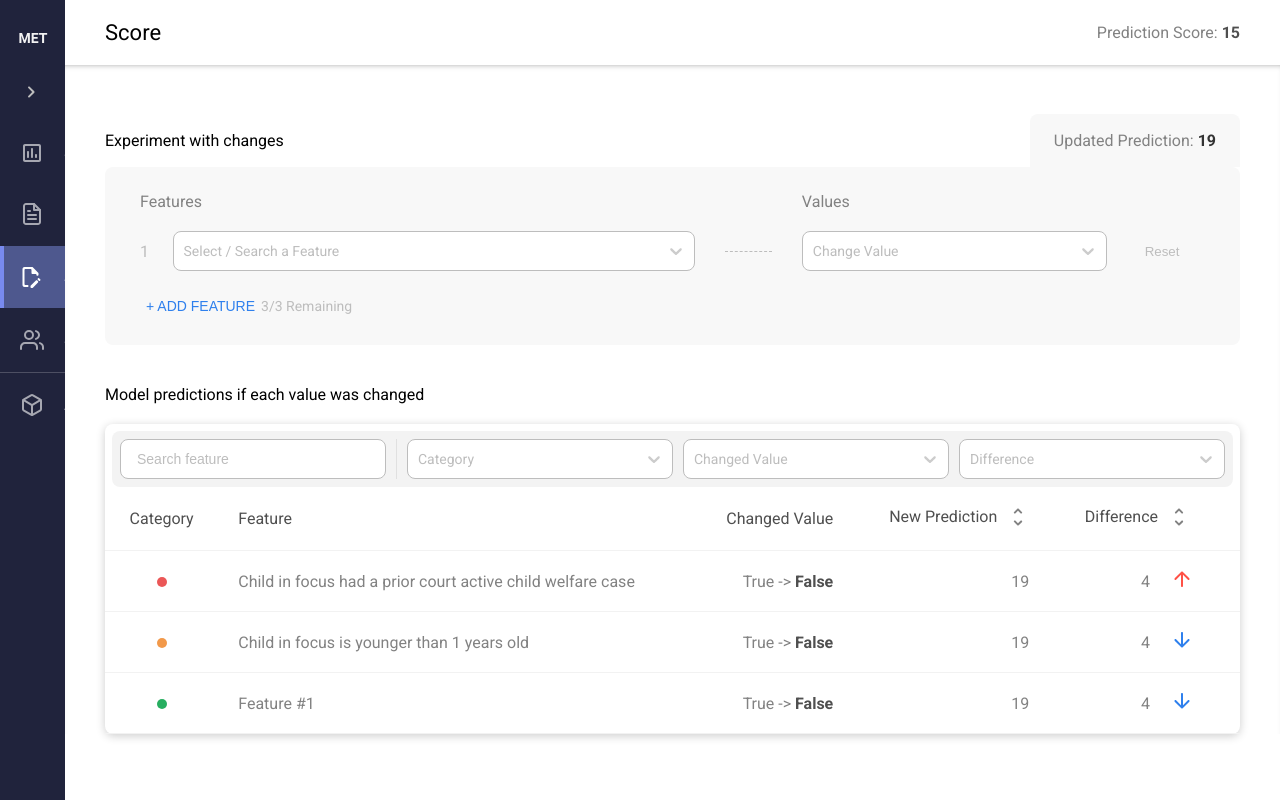
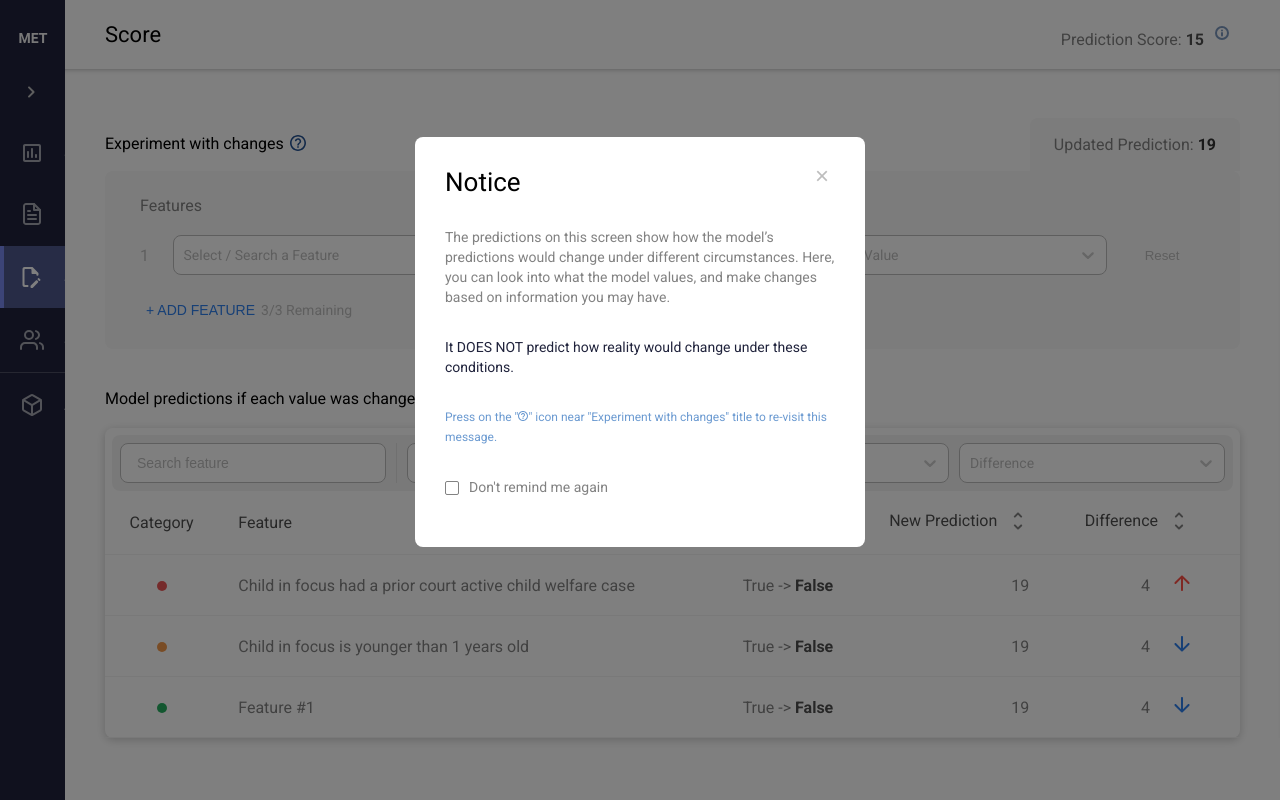
Before and after one commit to sibyl-dev/sibyl-api, a React (Create React App) app in the folder client/: page /sandbox in a window 1280 px wide. Built offline with nearby package versions, Linux system fonts and the light colour scheme.

Commit message:
Modal dialog ready

```diff
--- a/client/package.json
+++ b/client/package.json
@@ -14,6 +14,7 @@
     "immer": "^7.0.4",
     "node-sass": "^4.14.1",
     "react": "^16.13.1",
+    "react-bootstrap": "^1.0.1",
     "react-dom": "^16.13.1",
     "react-redux": "^7.2.0",
     "react-router-dom": "^5.2.0",
--- a/client/src/assets/icons/icons.js
+++ b/client/src/assets/icons/icons.js
@@ -194,3 +194,28 @@ export const TrashIcon = () => (
     />
   </svg>
 );
+
+export const ExcamationIcon = () => (
+  <svg width="24" height="24" viewBox="0 0 24 24" fill="none" xmlns="http://www.w3.org/2000/svg">
+    <g opacity="0.6">
+      <path
+        d="M12 18C15.3137 18 18 15.3137 18 12C18 8.68629 15.3137 6 12 6C8.68629 6 6 8.68629 6 12C6 15.3137 8.68629 18 12 18Z"
+        stroke="#255292"
+        strokeWidth="2"
+        strokeLinecap="round"
+        strokeLinejoin="round"
+      />
+      <path d="M12 14.4V12" stroke="#255292" strokeWidth="2" strokeLinecap="round" strokeLinejoin="round" />
+      <path d="M12 9.59998H12.006" stroke="#255292" strokeWidth="2" strokeLinecap="round" strokeLinejoin="round" />
+    </g>
+  </svg>
+);
+
+export const QuestionIcon = ({ width, height, color }) => (
+  <svg width={width ? width : '16'} height={height ? height : '16'} viewBox="0 0 16 16" fill="none">
+    <path
+      d="M8 0C3.584 0 0 3.584 0 8C0 12.416 3.584 16 8 16C12.416 16 16 12.416 16 8C16 3.584 12.416 0 8 0ZM8 14.4C4.472 14.4 1.6 11.528 1.6 8C1.6 4.472 4.472 1.6 8 1.6C11.528 1.6 14.4 4.472 14.4 8C14.4 11.528 11.528 14.4 8 14.4ZM7.2 11.2H8.8V12.8H7.2V11.2ZM8.488 3.232C6.84 2.992 5.384 4.008 4.944 5.464C4.8 5.928 5.152 6.4 5.64 6.4H5.8C6.128 6.4 6.392 6.168 6.504 5.864C6.76 5.152 7.52 4.664 8.344 4.84C9.104 5 9.664 5.744 9.6 6.52C9.52 7.592 8.304 7.824 7.64 8.824C7.64 8.832 7.632 8.832 7.632 8.84C7.624 8.856 7.616 8.864 7.608 8.88C7.536 9 7.464 9.136 7.408 9.28C7.4 9.304 7.384 9.32 7.376 9.344C7.368 9.36 7.368 9.376 7.36 9.4C7.264 9.672 7.2 10 7.2 10.4H8.8C8.8 10.064 8.888 9.784 9.024 9.544C9.04 9.52 9.048 9.496 9.064 9.472C9.128 9.36 9.208 9.256 9.288 9.16C9.296 9.152 9.304 9.136 9.312 9.128C9.392 9.032 9.48 8.944 9.576 8.856C10.344 8.128 11.384 7.536 11.168 6.008C10.976 4.616 9.88 3.44 8.488 3.232Z"
+      fill={color ? color : '#255292'}
+    />
+  </svg>
+);
--- a/client/src/assets/sass/form.scss
+++ b/client/src/assets/sass/form.scss
@@ -11,6 +11,48 @@ input {
     }
     &::placeholder {
         color: $light-gray;
+    }
+}
+
+input {
+    &[type='checkbox'] {
+        opacity: 0;
+        position: absolute;
+        z-index: -1;
+        + label {
+            span {
+                position: relative;
+                border: 1px solid #828282;
+                display: inline-block;
+                width: 14px;
+                height: 14px;
+                margin-right: 10px;
+                vertical-align: middle;
+                width: 14px;
+                height: 14px;
+                border-radius: 2px;
+                transition: all 0.2s ease-in-out;
+
+                &:before {
+                    content: '';
+                    position: absolute;
+                    left: 1px;
+                    top: -4px;
+                    color: #fff;
+                }
+            }
+        }
+
+        &:checked {
+            + label {
+                span {
+                    background: #828282;
+                    &:before {
+                        content: '\2713';
+                    }
+                }
+            }
+        }
     }
 }
 
--- /dev/null
+++ b/client/src/assets/sass/modal.scss
@@ -0,0 +1,136 @@
+@import './colors.scss';
+.modal {
+    position: fixed;
+    top: 0;
+    left: 0;
+    z-index: 1050;
+    display: none;
+    width: 100%;
+    height: 100%;
+    outline: 0;
+
+    .modal-dialog {
+        max-width: 450px;
+        min-height: calc(100% - 3.5rem);
+        display: flex;
+        align-items: center;
+        margin: 20px auto;
+        position: relative;
+        width: auto;
+        font-size: 14px;
+    }
+
+    .modal-content {
+        position: relative;
+        width: 100%;
+        border-radius: 8px;
+        padding: 30px 30px 20px 30px;
+        background: #fff;
+
+        .modal-header {
+            font-size: 20px;
+            margin: 0 0 30px 0;
+            color: #000;
+            font-size: 26px;
+
+            button {
+                .sr-only {
+                    display: none;
+                }
+                &.close {
+                    float: right;
+                    background: transparent;
+                    font-size: 24px;
+                    border: none;
+                    cursor: pointer;
+                    margin-top: -6px;
+                    color: $light-gray;
+                }
+            }
+        }
+
+        .modal-body {
+            color: #828282;
+
+            p {
+                margin-bottom: 30px;
+                line-height: 20px;
+            }
+
+            .highlight {
+                color: #20233c;
+            }
+
+            .note {
+                color: #6b9ad1;
+                font-size: 12px;
+            }
+        }
+
+        .modal-footer {
+            margin-top: 30px;
+            display: flex;
+            flex-wrap: wrap;
+            align-items: center;
+            justify-content: flex-end;
+            border-bottom-right-radius: calc(0.3rem - 1px);
+            border-bottom-left-radius: calc(0.3rem - 1px);
+            color: #fff;
+            font-size: 14px;
+
+            button {
+                font-size: 14px;
+            }
+        }
+    }
+}
+
+.modal-open {
+    .modal {
+        overflow-x: hidden;
+        overflow-y: auto;
+        position: fixed;
+        top: 0;
+        left: 0;
+        z-index: 1050;
+        width: 100%;
+        height: 100%;
+        overflow: hidden;
+        outline: 0;
+
+        &.show {
+            .modal-dialog {
+                transform: none;
+            }
+        }
+
+        &.fade {
+            .modal-dialog {
+                transition: transform 0.3s ease-out;
+                transform: translate(0, -50px);
+            }
+        }
+    }
+}
+
+.modal-backdrop {
+    position: fixed;
+    top: 0;
+    left: 0;
+    z-index: 1040;
+    width: 100vw;
+    height: 100vh;
+    background-color: #000;
+
+    &.fade {
+        opacity: 0;
+    }
+
+    &.show {
+        opacity: 0.5;
+    }
+}
+
+.fade {
+    transition: opacity 0.15s linear;
+}
--- a/client/src/assets/sass/reset.scss
+++ b/client/src/assets/sass/reset.scss
@@ -46,3 +46,7 @@ table {
 b {
     color: #000;
 }
+
+label {
+    cursor: pointer;
+}
--- a/client/src/components/Header/Header.js
+++ b/client/src/components/Header/Header.js
@@ -1,5 +1,5 @@
 import React from 'react';
-import { TableFullIcon, TableSplitIcon } from '../../assets/icons/icons';
+import { ExcamationIcon } from '../../assets/icons/icons';
 import './Header.scss';
 import { connect } from 'react-redux';
 import { getPageName } from '../../model/selectors/sidebar';
@@ -14,6 +14,9 @@ const Header = (props) => {
           </li>
           <li>
             Prediction Score: <strong>15</strong>
+            <button type="button" className="clean">
+              <ExcamationIcon />
+            </button>
           </li>
         </ul>
       </div>
--- a/client/src/components/Sandbox/Sandbox.scss
+++ b/client/src/components/Sandbox/Sandbox.scss
@@ -34,8 +34,9 @@
         align-items: center;
 
         h4 {
-            display: inline-block;
-            justify-content: flex-start;
+            button {
+                vertical-align: middle;
+            }
         }
 
         .filter-tab {
--- a/client/src/components/Sandbox/SandboxFilters.js
+++ b/client/src/components/Sandbox/SandboxFilters.js
@@ -1,6 +1,8 @@
 import React, { Component } from 'react';
 import Select from 'react-select';
-import { TrashIcon } from '../../assets/icons/icons';
+import { TrashIcon, QuestionIcon } from '../../assets/icons/icons';
+// import { ModalDialog } from 'react-bootstrap';
+import ModalDialog from '../common/ModalDialog';
 
 const featureOptions = [
   { value: 'All', label: 'All', icon: 'all', isFixed: true },
@@ -27,8 +29,15 @@ class SandboxFilters extends Component {
       maxFeaturesCount: 4,
       storedFeatures: {},
       storedValues: {},
+      isModalOpen: true,
     };
     this.onAddFeature = this.onAddFeature.bind(this);
+  }
+
+  toggleModalState(modalState) {
+    this.setState({
+      isModalOpen: modalState,
+    });
   }
 
   renderFeatureComponent() {
@@ -143,12 +152,17 @@ class SandboxFilters extends Component {
   }
 
   render() {
-    const { featuresCount, maxFeaturesCount } = this.state;
+    const { featuresCount, maxFeaturesCount, isModalOpen } = this.state;
 
     return (
       <div className="sandbox-filters">
         <header>
-          <h4>Experiment with changes</h4>
+          <h4>
+            Experiment with changes
+            <button type="button" className="clean" onClick={() => this.toggleModalState(true)}>
+              <QuestionIcon />
+            </button>
+          </h4>
           <div className="filter-tab">
             Updated Prediction: <strong>19</strong>
           </div>
@@ -180,6 +194,26 @@ class SandboxFilters extends Component {
               </tr>
             </tfoot>
           </table>
+          <ModalDialog isOpen={isModalOpen} title="Notice" onClose={() => this.toggleModalState(false)}>
+            <p>
+              The predictions on this screen show how the model’s predictions would change under different
+              circumstances. Here, you can look into what the model values, and make changes based on information you
+              may have.
+            </p>
+            <p className="highlight">It DOES NOT predict how reality would change under these conditions.</p>
+            <p className="note">
+              Press on the &quot;
+              <QuestionIcon width="10" height="10" color="#6B9AD1" />
+              &quot; icon near "Experiment with changes" title to re-visit this message.
+            </p>
+            <p>
+              <input type="checkbox" id="remind" />
+              <label htmlFor="remind">
+                <span />
+                Don't remind me again
+              </label>
+            </p>
+          </ModalDialog>
         </div>
       </div>
     );
--- /dev/null
+++ b/client/src/components/common/ModalDialog.js
@@ -0,0 +1,11 @@
+import React from 'react';
+import { Modal } from 'react-bootstrap';
+import '../../assets/sass/modal.scss';
+
+const ModalDialog = ({ isOpen, title, children, onClose, className }) => (
+  <Modal show={isOpen} centered onHide={onClose} className={className}>
+    <Modal.Header closeButton>{title}</Modal.Header>
+    <Modal.Body>{children}</Modal.Body>
+  </Modal>
+);
+export default ModalDialog;
```
